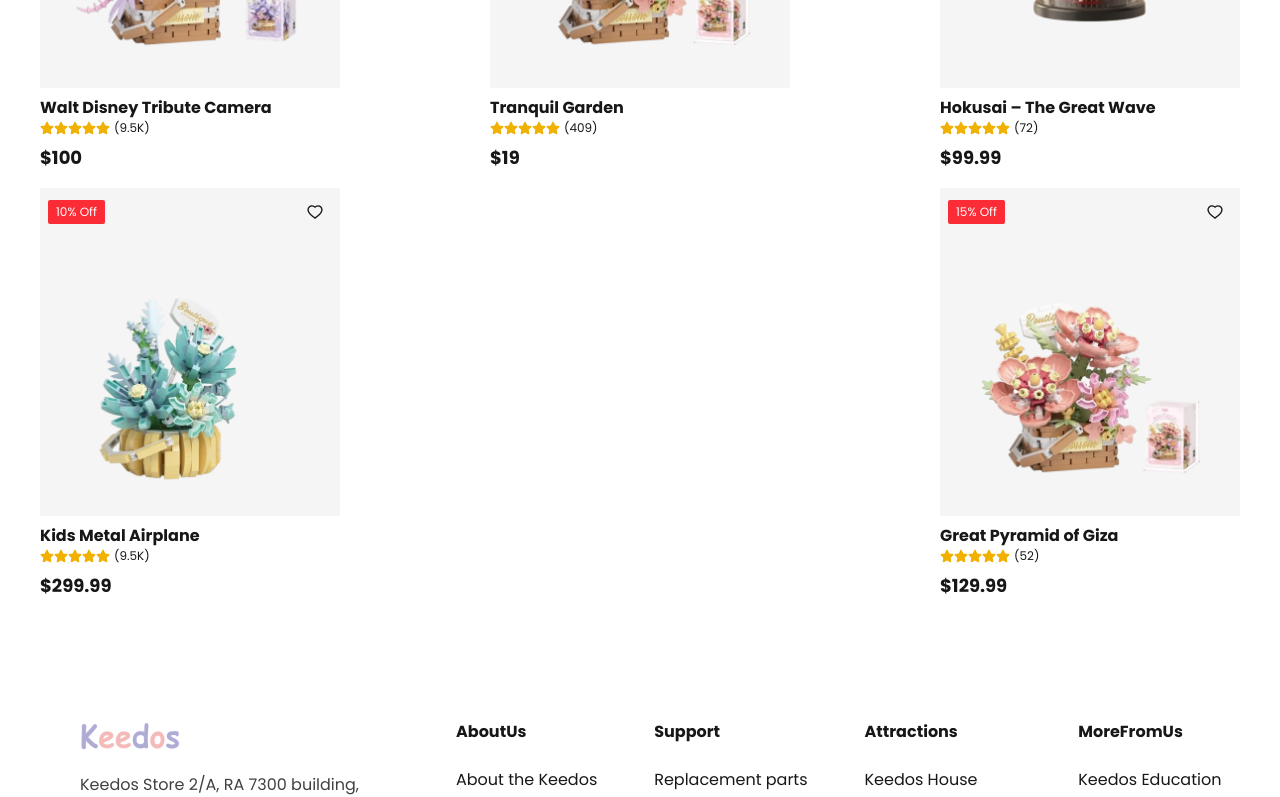
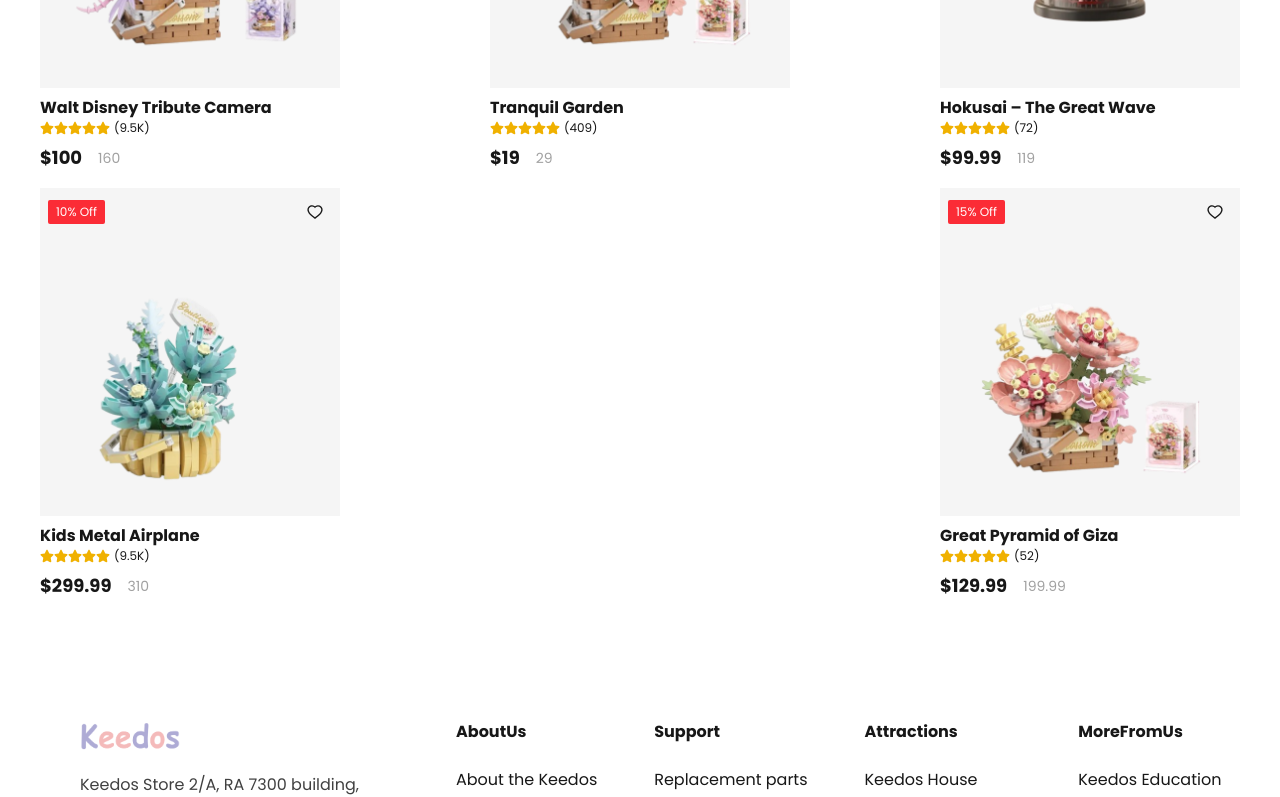
Before and after one commit to Shihab221/keedosweb, a Next.js app: page / in a window 1280 px wide. Shown: the part 2706-3503 px from the top of the page. Built offline with nearby package versions, Linux system fonts and the light colour scheme; a web font is replaced by a local one.

Commit message:
typescript fixed

```diff
--- a/components/productCard.tsx
+++ b/components/productCard.tsx
@@ -3,8 +3,21 @@
 import React from 'react'
 import {  FaStar } from 'react-icons/fa'
 import { AiOutlineHeart } from 'react-icons/ai'
+export interface ProductCardProps {
+  id:number,
+  title: string;
+  price: number;
+  rating: number;
+  reviews: string;
+  badge?: string;
+  badgeColor?: string;
+  discountBadgeColor?: string;
+  image: string;
+  discount?: string;
+  originalPrice?: number;
+}
 
-const ProductCard = ({title, price, rating, reviews, badge, badgeColor, discountBadgeColor, image, discount, originalPrice}) => {
+const ProductCard = ({title, price, rating, reviews, badge, badgeColor, discountBadgeColor, image, discount, originalPrice}: ProductCardProps) => {
   return (
     <div className='flex flex-col items-start rounded-lg text-neutral-900 '>
 
@@ -36,7 +49,12 @@
         ))}
             <p className='text-xs px-1'>({reviews})</p>
         </div>
-        <p className='font-bold text-start text-lg mt-2'>${price}</p>
+
+        <div className='flex flex-row items-center gap-4 mt-2'>
+          <p className='font-bold text-start text-lg '>${price}</p>
+          {originalPrice && <p className='text-sm text-neutral-400 text-'>{originalPrice}</p>}
+        </div>
+
 
     </div>
   )
--- a/constant.jsx
+++ b/constant.tsx
@@ -1,3 +1,5 @@
+import { ProductCardProps } from "./components/productCard";
+
 export const categoriesData = [
     {
         id:1,
@@ -75,7 +77,7 @@
     },
   ];
 
-export const topProductsData = [
+export const topProductsData:ProductCardProps[] = [
   {
     id: 1,
     title: "Walt Disney Tribute Camera",
```
